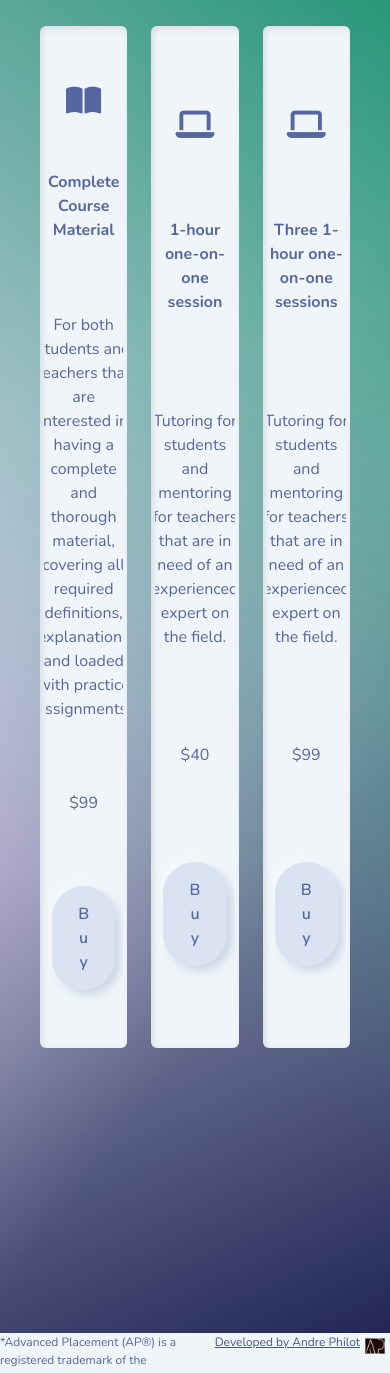
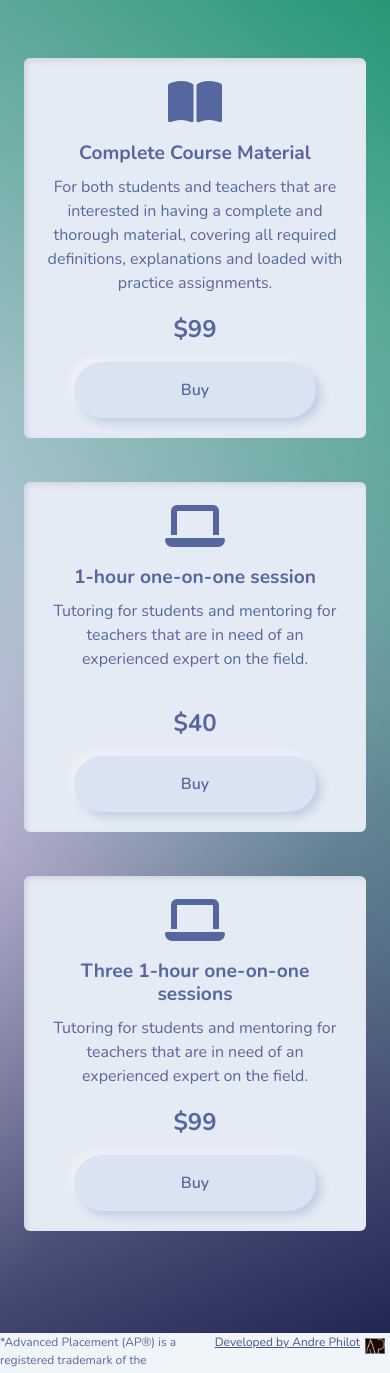
Before and after one commit to AndrePhilot/MacroeconMastery, a Flask app: page /products in a window 390 px wide. Shown: the part 76-1449 px from the top of the page. Run offline with Flask 3, Linux system fonts and the light colour scheme; some libraries are stand-ins or nearby versions.

Commit message:
fixed iFrame height on the phone, product list squeezed and footer disappearing

```diff
--- a/app/static/stylesheets/style.css
+++ b/app/static/stylesheets/style.css
@@ -1,142 +1,3 @@
-body {
-    background: linear-gradient(217deg, rgba(26, 147, 111, 1), rgba(255, 235, 221, 0) 70%),
-                linear-gradient(127deg, rgba(244, 212, 252, 1), rgba(163, 143, 123, 0) 70%),
-                linear-gradient(336deg, rgba(26, 31, 79, 1), rgba(255, 167, 112, 0) 70%);
-    width: 100vw;
-    height: 100vh;
-    background-repeat: no-repeat;
-    overflow: hidden;
-}
-
-.navbar-brand img {
-    width: auto;
-    height: 50px;
-}
-
-#dev-logo {
-    width: 20px;
-    margin: 5px 5px 0px 5px;
-}
-
-.responsive-iframe-container {
-    position: relative;
-    align-items: center;
-    width: 100%;
-    margin-top: 10px;
-}
-
-.responsive-iframe-container iframe {
-    position: absolute;
-    top: 0;
-    left: 0;
-    width: 100%;
-    height: 80%;
-    min-height: 475px;
-}
-
-.accordion {
-    margin-top: 10px;
-    max-height: 80vh;
-    overflow: auto;
-}
-
-.accordion-button, .accordion-item {
-    background-color: rgb(240, 245, 250) !important;
-}
-
-.accordion .accordion-button:focus {
-    box-shadow: none !important;
-}
-
-.container {
-    margin-top: 10px;
-    min-width: 200px;
-}
-
-.picture {
-    width: 100%;
-    border-radius: 5px;
-}
-
-#pic-container {
-    width: 40%;
-    float: right;
-    margin-left: 10px;
-    max-width: 70vh;
-}
-
-@media (max-width: 768px) {
-    #pic-container {
-        display: none;
-    }
-}
-
-.paragraphs {
-    text-align: justify;
-}
-
-#about {
-    max-height: 80vh;
-    overflow: auto;
-}
-
-#footer {
-    position: absolute;
-    bottom: 0;
-    width: 100%;
-    background-color: rgb(240, 245, 250);
-    padding: 0px;
-    height: 40px;
-    left: 0;
-}
-
-#disclaimer {
-    font-size: 12px;
-    overflow: auto;
-    height: 40px;
-}
-
-#col-right {
-    text-align: right;
-    font-size: 12px;
-    overflow: auto;
-    height: 40px;
-}
-
-#footer p {
-    margin: 0;
-}
-
-#demo-gif {
-    width: 40%;
-    float: right;
-    margin-left: 10px;
-    max-width: 40vh;
-}
-
-.fa-solid {
-    font-size: 8vw;
-}
-
-.product {
-    display: flex;
-    flex-direction: column;
-    justify-content: space-evenly;
-    align-items: center;
-    text-align: center;
-    height: 70vh;
-    overflow-y: auto;
-    font-size: 16px;
-}
-
-.product a {
-    width: 100%;
-    text-decoration: none;
-}
-
-.product button {
-    width: 80%;
-}
 html, body {
     height: 100%;
     margin: 0;
@@ -151,7 +12,7 @@ body {
     width: 100vw;
     min-height: 100vh;
     background-repeat: no-repeat;
-    overflow: hidden;
+    /* overflow: hidden; */
 }
 
 .navbar-brand img {
@@ -197,7 +58,8 @@ body {
     flex-direction: column;
     min-width: 200px;
     height: 100%;
-    margin-bottom: 16px;
+    margin: 10px;
+    overflow-y: auto;
 }
 
 .picture {
@@ -272,7 +134,6 @@ body {
     align-items: center;
     text-align: center;
     height: 70vh;
-    overflow-y: auto;
     font-size: 16px;
 }
 
@@ -298,7 +159,7 @@ body {
   }
 
 #hi {
-    position: absolute;
+    position: relative;
     top: 50%;
     left: 50%;
     transform: translate(-50%, -50%);
@@ -359,3 +220,62 @@ div.btn-group-vertical {
 #side-button {
     padding: 6px 15px 6px 6px;
 }
+
+/* Product card styling */
+.product-card {
+    box-shadow: 0 4px 8px rgba(0, 0, 0, 0.1);
+    transition: transform 0.2s;
+    display: flex;
+    flex-direction: column;
+    justify-content: space-between;
+    height: 100%;
+    min-height: 350px;
+}
+
+.product-card:hover {
+    transform: scale(1.05); /* Slight zoom on hover */
+}
+
+.product-card .card-body {
+    padding: 20px;
+    display: flex;
+    flex-direction: column;
+    justify-content: space-between;
+}
+
+.product-card .card-title {
+    font-size: 1.2rem;
+    margin-bottom: 10px;
+}
+
+.product-card .card-text {
+    flex-grow: 1;
+    overflow: hidden;
+    text-overflow: ellipsis;
+}
+
+.product-card .price {
+    font-size: 1.5rem;
+    margin-bottom: 15px;
+}
+
+.row .col-lg-4, .col-md-6, .col-sm-12 {
+    display: flex;
+    justify-content: center;
+}
+
+.card {
+    width: 100%;
+    height: 100%;
+}
+
+/* Responsive behavior */
+@media (max-width: 768px) {
+    .product-card {
+        margin-bottom: 20px;
+    }
+}
+
+.btn-primary {
+    width: 80%;
+}
--- a/app/templates/products.html
+++ b/app/templates/products.html
@@ -1,46 +1,43 @@
 {% extends 'base.html' %}
 {% block content %}
-<div class="d-flex justify-content-center">
-    <div class="container m-3">
-        <div class="row">
-            <div class="col-4">
-                <div class="card bg-light mb-3">
-                    <div class="card-body p-1">
-                        <div class="product">
-                            <i class="fa-solid fa-book-open"></i>
-                            <p><b>Complete Course Material</b></p>
-                            <p>For both students and teachers that are interested in having a complete and thorough material, covering all required definitions, explanations and loaded with practice assignments.</p>
-                            <p>$99</p>
+<div class="container my-5" id="product-container">
+    <div class="row justify-content-center">
+        <!-- Product 1 -->
+        <div class="col-lg-4 col-md-6 col-sm-12 mb-4">
+            <div class="card product-card">
+                <div class="card-body text-center">
+                    <i class="fa-solid fa-book-open fa-3x mb-3"></i>
+                    <h5 class="card-title"><b>Complete Course Material</b></h5>
+                    <p class="card-text">For both students and teachers that are interested in having a complete and thorough material, covering all required definitions, explanations and loaded with practice assignments.</p>
+                    <p class="price"><b>$99</b></p>
                     <a href="https://buy.stripe.com/eVaeYTbdMaHZ8Pm4gg" target="_blank">
                         <button type="button" class="btn btn-primary">Buy</button>
                     </a>
                 </div>
             </div>
         </div>
-            </div>
-            <div class="col-4">
-                <div class="card bg-light mb-3">
-                    <div class="card-body p-1">
-                        <div class="product">
-                            <i class="fa-solid fa-laptop"></i>
-                            <p><b>1-hour one-on-one session</b></p>
-                            <p>Tutoring for students and mentoring for teachers that are in need of an experienced expert on the field.</p>
-                            <p>$40</p>
+        <!-- Product 2 -->
+        <div class="col-lg-4 col-md-6 col-sm-12 mb-4">
+            <div class="card product-card">
+                <div class="card-body text-center">
+                    <i class="fa-solid fa-laptop fa-3x mb-3"></i>
+                    <h5 class="card-title"><b>1-hour one-on-one session</b></h5>
+                    <p class="card-text">Tutoring for students and mentoring for teachers that are in need of an experienced expert on the field.</p>
+                    <p class="price"><b>$40</b></p>
                     <a href="https://buy.stripe.com/fZe03Z5Tsg2jd5CcMN" target="_blank">
                         <button type="button" class="btn btn-primary">Buy</button>
                     </a>
                 </div>
             </div>
         </div>
-            </div>
-            <div class="col-4">
-                <div class="card bg-light mb-3">
-                    <div class="card-body p-1">
-                        <div class="product">
-                            <i class="fa-solid fa-laptop"></i>
-                            <p><b>Three 1-hour one-on-one sessions</b></p>
-                            <p>Tutoring for students and mentoring for teachers that are in need of an experienced expert on the field.</p>
-                            <p>$99</p>
+        <!-- Product 3 -->
+        <div class="col-lg-4 col-md-6 col-sm-12 mb-4">
+            <div class="card product-card">
+                <div class="card-body text-center">
+                    <i class="fa-solid fa-laptop fa-3x mb-3"></i>
+                    <h5 class="card-title"><b>Three 1-hour one-on-one sessions</b></h5>
+                    <p class="card-text">Tutoring for students and mentoring for teachers that are in need of an experienced expert on the field.</p>
+                    <p class="price"><b>$99</b></p>
                     <a href="https://buy.stripe.com/eVa9Ezfu22bt3v26oq" target="_blank">
                         <button type="button" class="btn btn-primary">Buy</button>
                     </a>
@@ -49,6 +46,4 @@
         </div>
     </div>
 </div>
-    </div>
-</div>
 {% endblock %}
```
Lines whose indentation alone changed are shown as unchanged.
